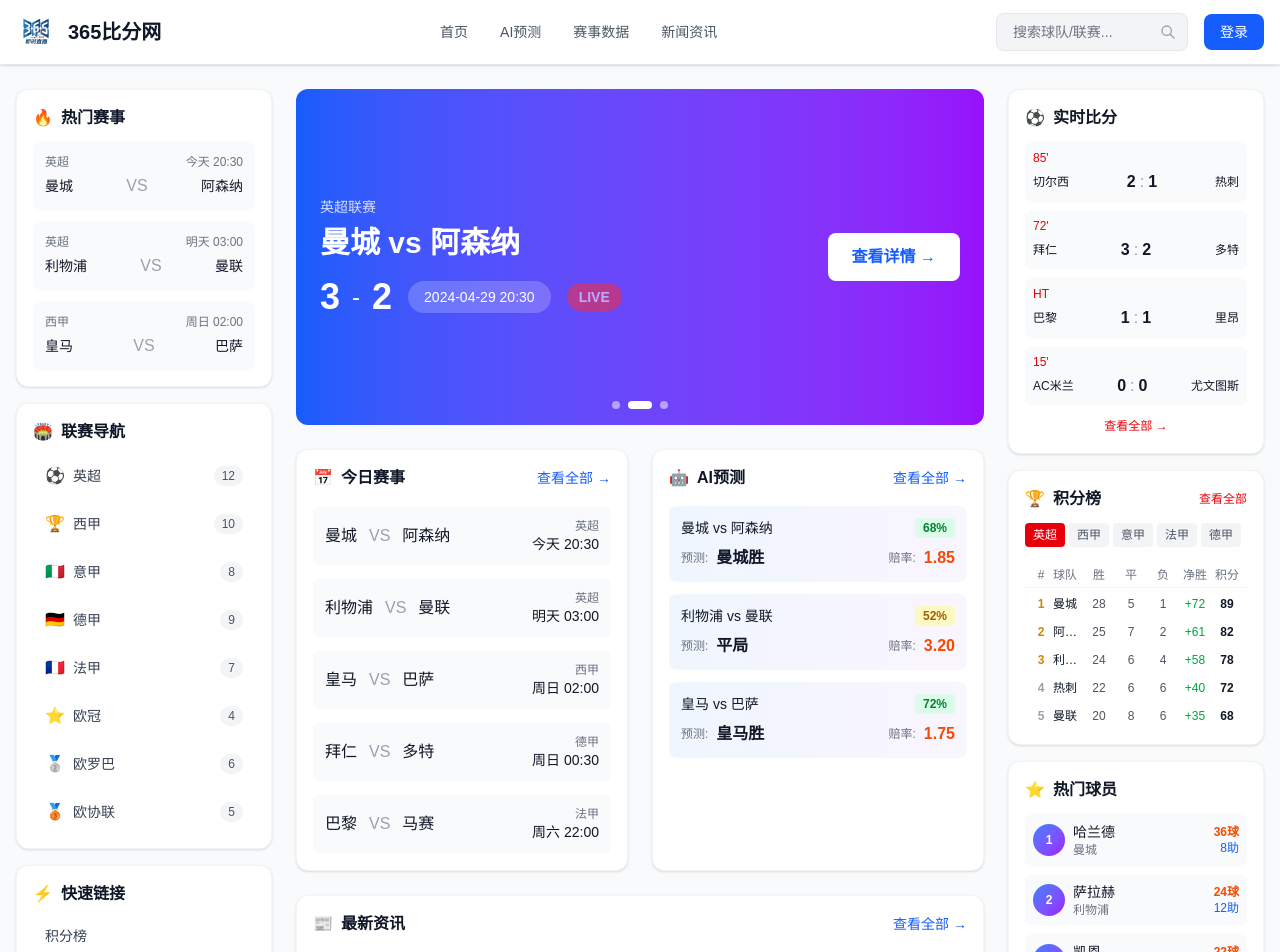
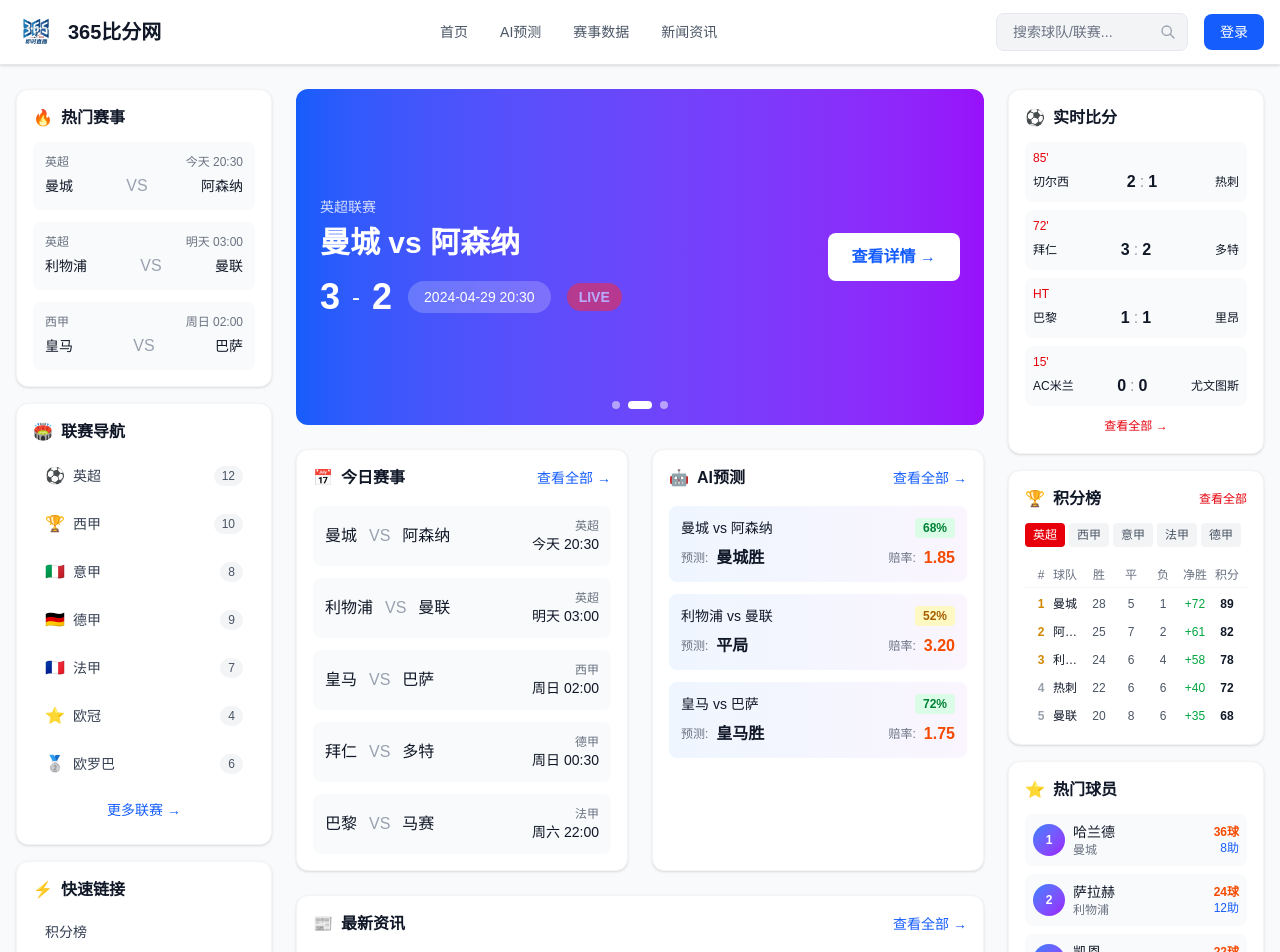
Before and after one commit to se7enseal/365score, a Next.js app: page / in a window 1280 px wide. Shown: the top 952 px of the page. Built offline with nearby package versions, Linux system fonts and the light colour scheme.

Commit message:
左侧联赛导航去掉欧协联，增加更多联赛链接

```diff
--- a/src/components/LeftSidebar.tsx
+++ b/src/components/LeftSidebar.tsx
@@ -13,7 +13,6 @@ export default function LeftSidebar() {
     { name: '法甲', matches: 7, icon: '🇫🇷' },
     { name: '欧冠', matches: 4, icon: '⭐' },
     { name: '欧罗巴', matches: 6, icon: '🥈' },
-    { name: '欧协联', matches: 5, icon: '🥉' },
   ];
 
   const quickLinks = [
@@ -64,6 +63,12 @@ export default function LeftSidebar() {
               <span className="text-xs bg-gray-100 text-gray-600 px-2 py-0.5 rounded-full">{league.matches}</span>
             </a>
           ))}
+          <a
+            href="/leagues"
+            className="flex items-center justify-center text-blue-600 hover:text-blue-700 transition-colors py-2 px-3 rounded-lg hover:bg-gray-50 text-sm font-medium"
+          >
+            更多联赛 →
+          </a>
         </div>
       </div>
 
```
